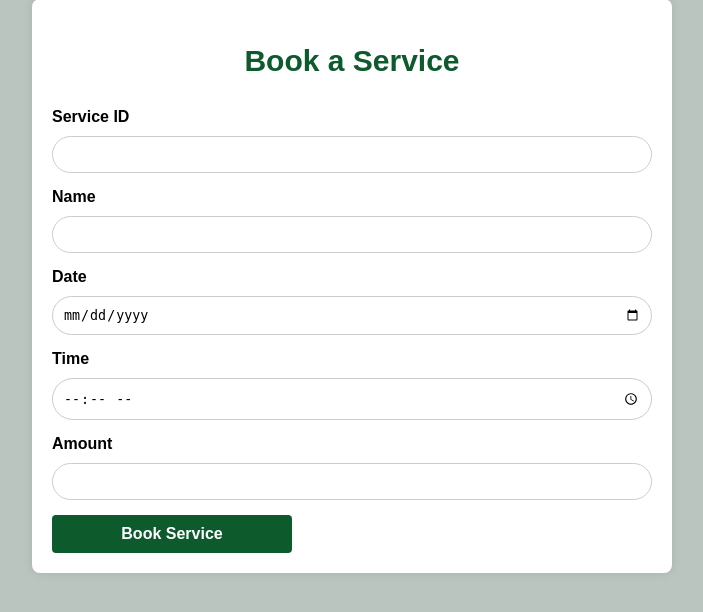
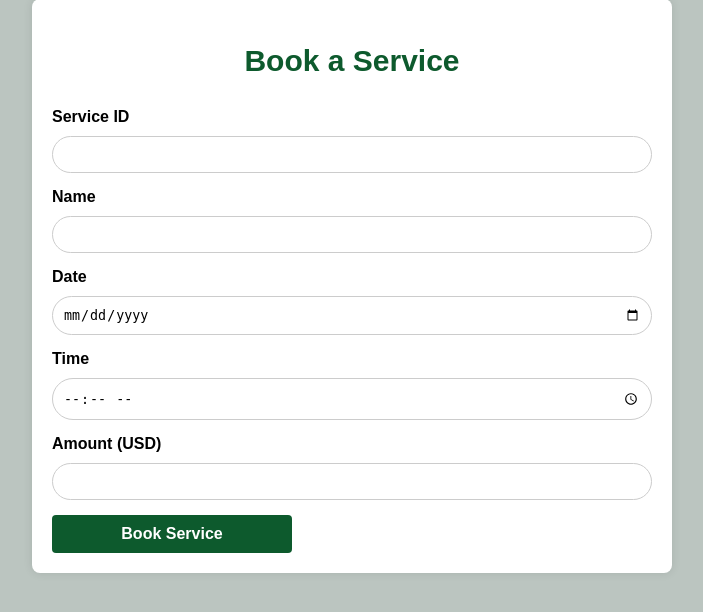
Before and after one commit to Daniel-IRYIVUZE/Eco_clean_Solutions, a Flask app: template EcoApp/templates/booking.html in a window 1280 px wide. Shown: the part 114-726 px from the top of the page, without its empty margins (288-991 px from the left). Run offline with Flask 3, Linux system fonts and the light colour scheme; the template is opened without the code that fills it, so the values that code supplies are empty.

Commit message:
editing field of amount

```diff
--- a/EcoApp/templates/booking.html
+++ b/EcoApp/templates/booking.html
@@ -33,8 +33,8 @@
                 <input type="time" id="time" name="time" required>
             </div>
             <div class="form-group">
-                <label for="time">Amount</label>
-                <input type="text" id="amount" name="amount" required>
+                <label for="amount">Amount (USD)</label>
+                <input type="number" id="amount" name="amount" required>
             </div>
             <button type="submit">Book Service</button>
         </form>
```
